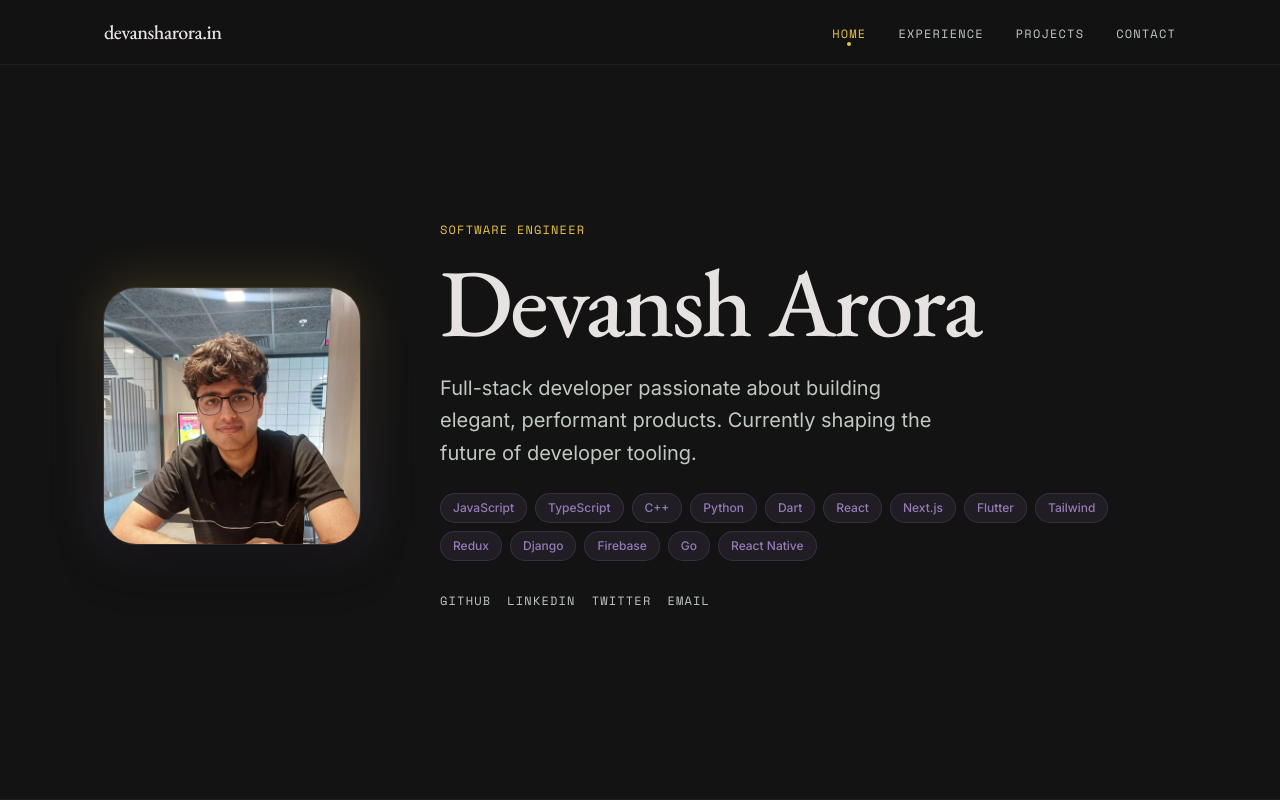
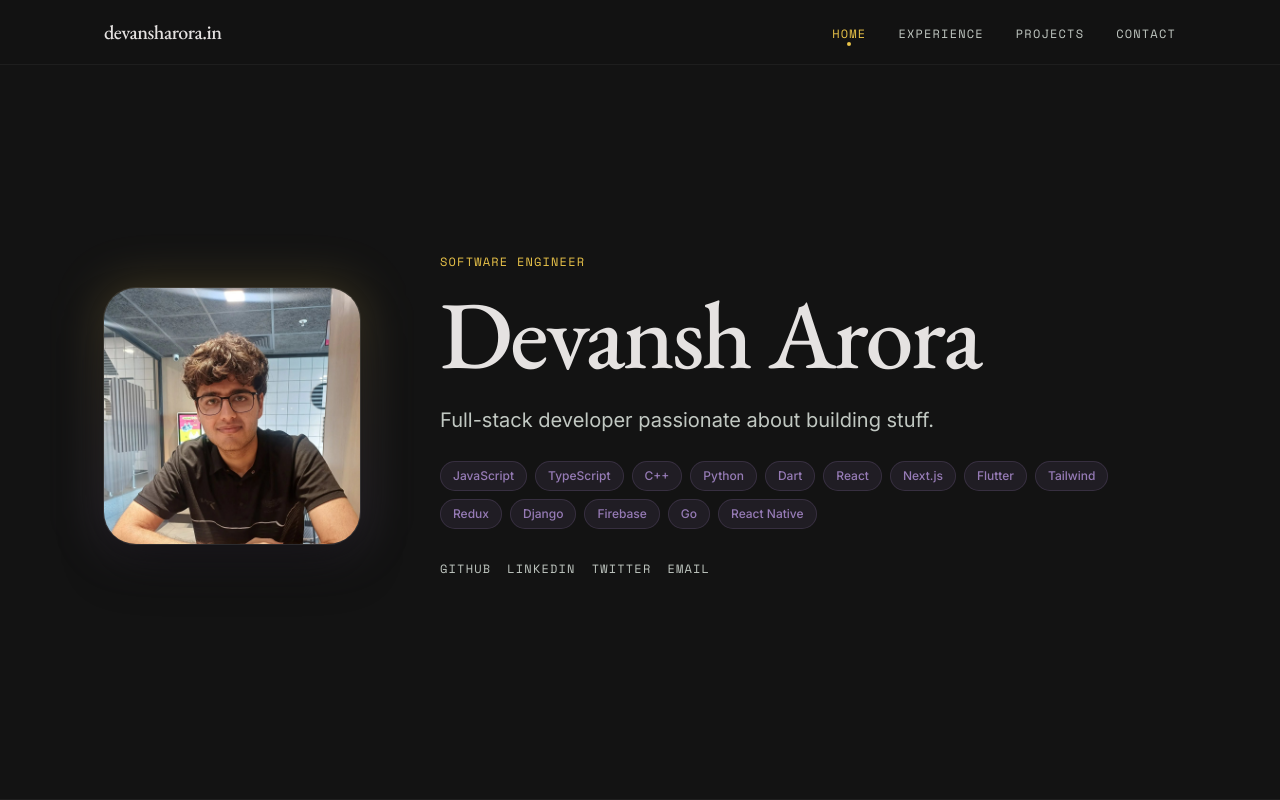
Before and after one commit to devansharora18/portfolio, a React (Vite) app: page / in a window 1280 px wide. Shown: the top 800 px of the page. Built offline with nearby package versions, Linux system fonts and the light colour scheme.

Commit message:
fix: update description in HomeSection to be more concise

```diff
--- a/src/components/HomeSection.tsx
+++ b/src/components/HomeSection.tsx
@@ -45,7 +45,7 @@ export default function HomeSection() {
               Devansh Arora
             </h1>
             <p className="text-on-surface-variant text-lg md:text-xl leading-relaxed max-w-lg mb-6">
-              Full-stack developer passionate about building elegant, performant products. Currently shaping the future of developer tooling.
+              Full-stack developer passionate about building stuff.
             </p>
             <div className="flex flex-wrap gap-2 mb-8">
               {skills.map((skill) => (
```
